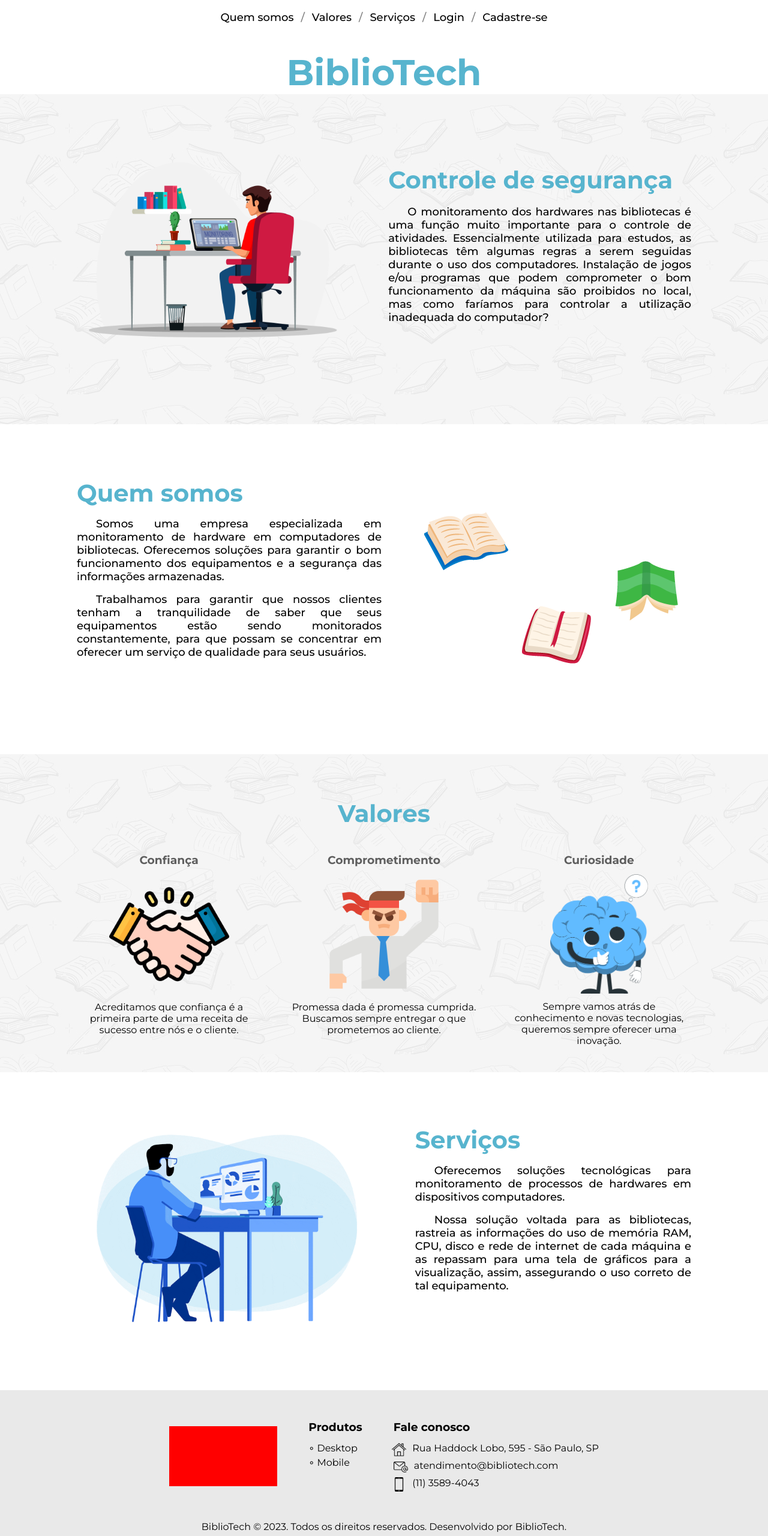
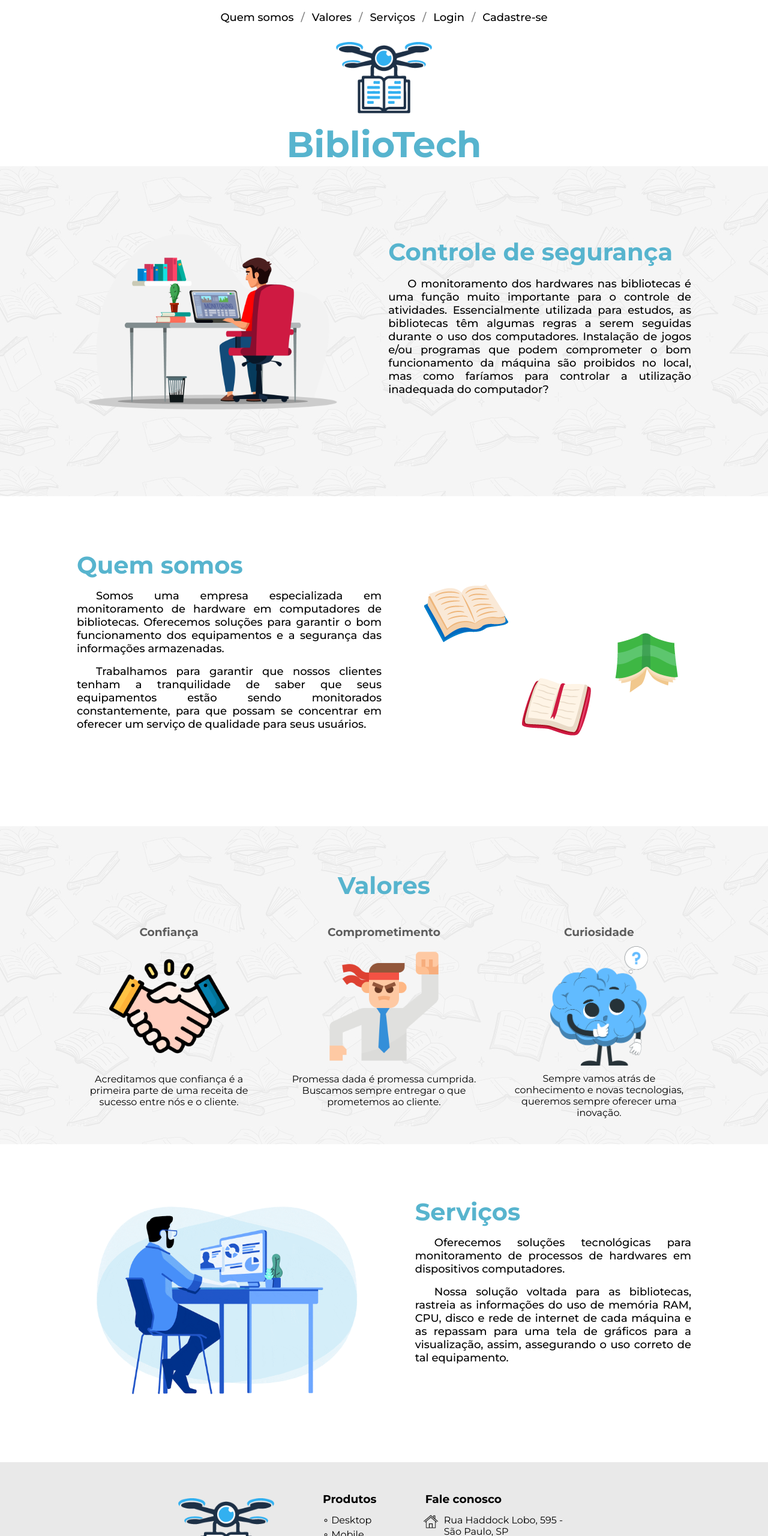
Before and after one commit to Grupo-5-2ADS-C/BiblioTech, a plain HTML site: page Site/public/index.html in a window 1280 px wide. Shown: the top 2560 px of the page at 60% size. Drawn offline with Linux system fonts and the light colour scheme.

Commit message:
UPDATE: Inclusão do logo no Footer e no Title, outras alterações diversas

```diff
--- a/Site/public/css/index.css
+++ b/Site/public/css/index.css
@@ -115,6 +115,14 @@ li {
     align-items: center;
 }
 
+.container-title .img_title {
+    width: 160px;
+    height: 120px;
+    background-image: url(../img/logo\ bibliotech\ 190px.png);
+    background-repeat: no-repeat;
+    background-size: contain;
+}
+
 .container-title h1 {
     color: #57B4CE;
     margin-top: 14px;
@@ -140,7 +148,7 @@ li {
     }
 
     .container-title h1 {
-        font-size: 3.25;
+        font-size: 3.25rem;
     }
 
     .container-title p {
@@ -587,9 +595,11 @@ li {
 
 .container-footer .box1 {
     margin-top: 10px;
-    background-color: red;
-    width: 180px;
-    height: 100px;
+    background-image: url(../img/logo\ bibliotech\ 190px.png);
+    background-size: contain;
+    background-repeat: no-repeat;
+    width: 160px;
+    height: 120px;
 }
 
 .container-footer .box2 h3,
@@ -625,6 +635,14 @@ li {
         width: 80%;
         font-size: 0.8rem;
     }
+
+    .container-footer .box3 h3 {
+        margin-left: 40px;
+    }
+
+    .container-footer .box3 .contact {
+        margin-left: 10px;
+    }
 }
 
 .footer .container-footer .box3 .contact .img_house, .img_mail, .img_phone {
@@ -645,5 +663,5 @@ li {
 }
 
 .footer .container-footer .box3 .contact .img_phone, .img_house{
-    margin-left: -2.5px;
+    margin-left: -3px;
 }
--- a/Site/public/index.html
+++ b/Site/public/index.html
@@ -47,6 +47,7 @@
 
     <section class="title">
         <div class="container-title">
+            <div class="img_title"></div>
             <h1>BiblioTech</h1>
         </div>
     </section>
@@ -157,7 +158,7 @@
                 </div>
                 <div class="box3">
                     <h3>Fale conosco</h3>
-                    <div class="contact"><img src="./img/house.png" class="img_house" alt=""><p>Rua Haddock Lobo, 595 - São Paulo, SP</p></div>
+                    <div class="contact"><img src="./img/house.png" class="img_house" alt=""><p>Rua Haddock Lobo, 595 - <br> São Paulo, SP</p></div>
                     <div class="contact"><img src="./img/email.png" class="img_mail" alt=""><p>atendimento@bibliotech.com</p></div>
                     <div class="contact"><img src="./img/smartphone-call.png" class="img_phone" alt=""><p>(11) 3589-4043</p></div>
                 </div>
```
